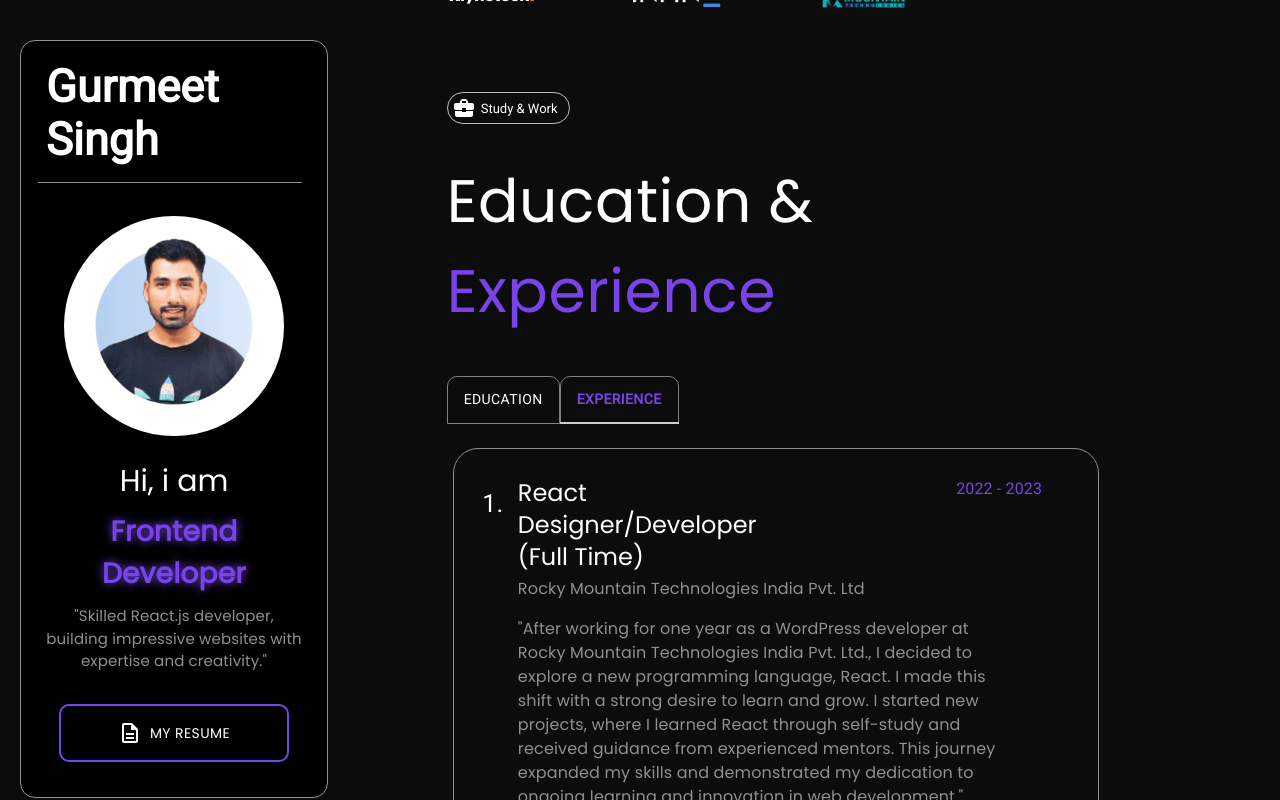
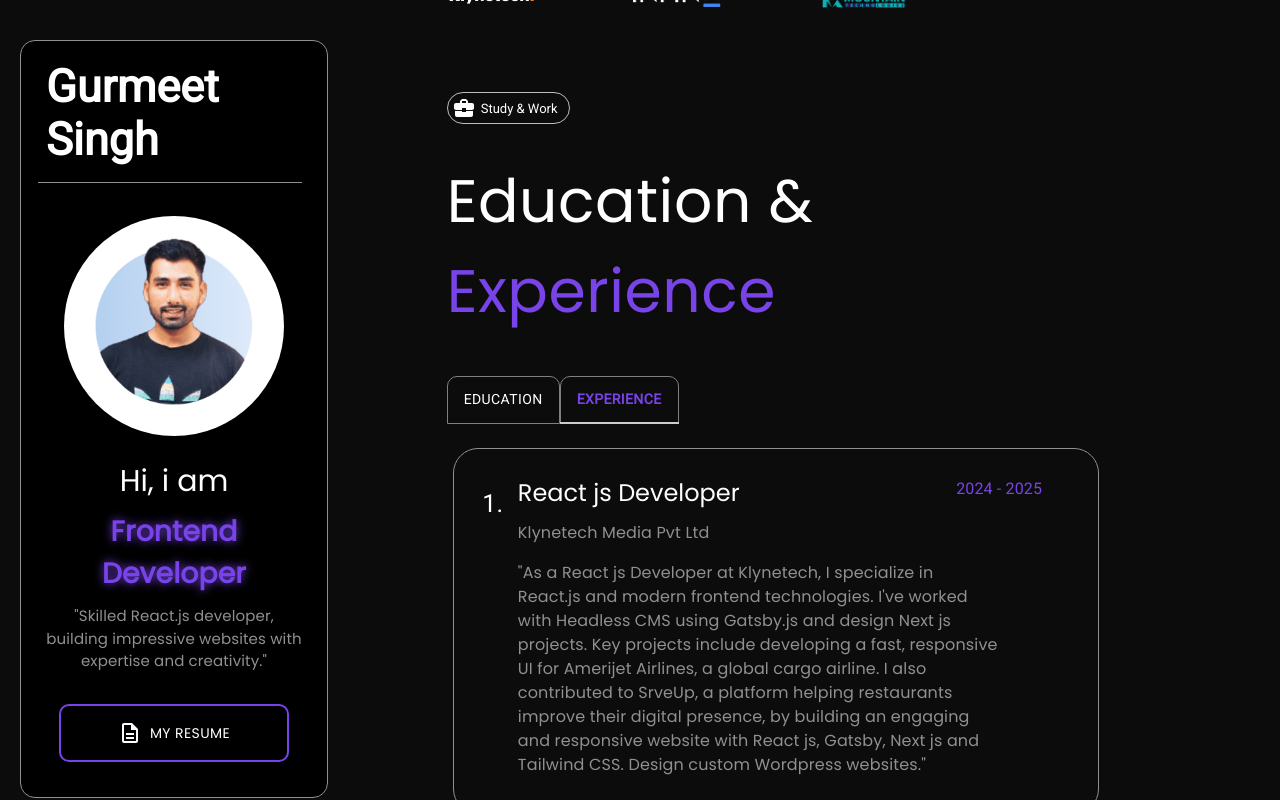
Before and after one commit to gurmeet00/portfolio, a React (Create React App) app: page / in a window 1280 px wide. Both pictures are taken after a click on the tab "EXPERIENCE". Shown: the part 3472-4272 px from the top of the page. Built offline with nearby package versions, Linux system fonts and the light colour scheme.

Commit message:
updation

```diff
--- a/src/Components/Education.js
+++ b/src/Components/Education.js
@@ -205,12 +205,54 @@ function Education() {
                       <Grid container spacing={1}>
                         <Grid xs={12} md={6}>
                           <Typography variant={"h5"} className="studyTitle">
-                            React Designer/Developer (Full Time)
+                            React js Developer
                           </Typography>
                         </Grid>
                         <Grid xs={12} md={6}>
                           <Typography paragraph={true} className="years">
-                            2022 - 2023{" "}
+                            2024 - 2025{" "}
+                          </Typography>
+                        </Grid>
+                        <Grid xs={12} md={11}>
+                          <Typography paragraph={true} className="schoolName">
+                            {" "}
+                            Klynetech Media Pvt Ltd
+                          </Typography>
+                          <Typography paragraph={true} className="schoolName">
+                            "As a React js Developer at Klynetech, I specialize
+                            in React.js and modern frontend technologies. I've
+                            worked with Headless CMS using Gatsby.js and design
+                            Next js projects. Key projects include developing a
+                            fast, responsive UI for Amerijet Airlines, a global
+                            cargo airline. I also contributed to SrveUp, a
+                            platform helping restaurants improve their digital
+                            presence, by building an engaging and responsive
+                            website with React js, Gatsby, Next js and Tailwind
+                            CSS. Design custom Wordpress websites."{" "}
+                          </Typography>
+                        </Grid>
+                      </Grid>
+                    </Grid>
+                  </Grid>
+                </Grid>
+
+                <Grid item xs={12} className="pointsBoxes">
+                  <Grid container spacing={5}>
+                    <Grid item xs={2} md={1}>
+                      <Box className="numRoundBorder">
+                        <Typography className="numRound">1.</Typography>
+                      </Box>
+                    </Grid>
+                    <Grid item xs={10} md={10} className="educationBox">
+                      <Grid container spacing={1}>
+                        <Grid xs={12} md={6}>
+                          <Typography variant={"h5"} className="studyTitle">
+                            Frontend Developer
+                          </Typography>
+                        </Grid>
+                        <Grid xs={12} md={6}>
+                          <Typography paragraph={true} className="years">
+                            2022 - 2024{" "}
                           </Typography>
                         </Grid>
                         <Grid xs={12} md={11}>
@@ -234,7 +276,6 @@ function Education() {
                     </Grid>
                   </Grid>
                 </Grid>
-
                 {/* <Grid item xs={12} className="pointsBoxes">
                   <Grid container spacing={5}>
                     <Grid item xs={2} md={1}>
```
Also changed, not shown: 2 other files (tests, documents, lock files or other folders).
